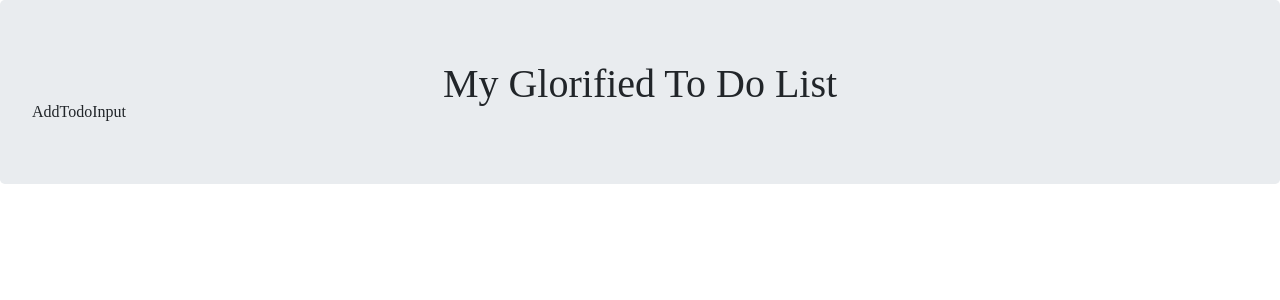
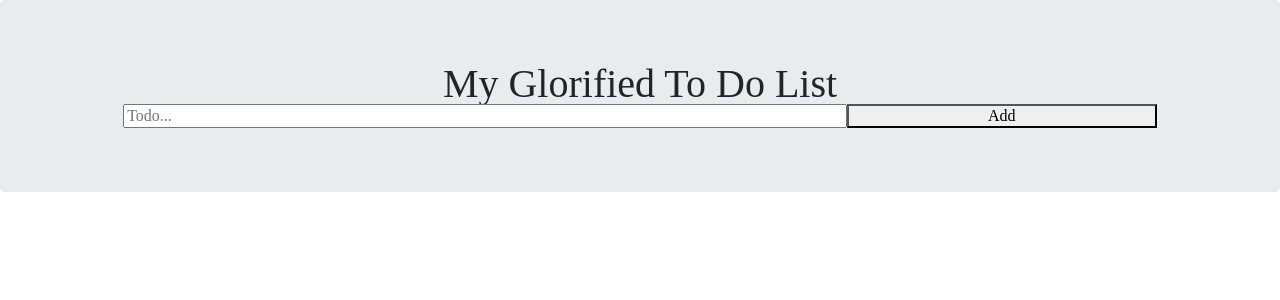
Before and after one commit to vilaj46/glorified-todo, a React (Create React App) app: page / in a window 1280 px wide. Shown: the top 300 px of the page. Built offline with nearby package versions, Linux system fonts and the light colour scheme.

Commit message:
Updated AddTodoInput into a form.

```diff
--- a/src/components/AddTodoInput/AddTodoInput.js
+++ b/src/components/AddTodoInput/AddTodoInput.js
@@ -1,7 +1,23 @@
-import React from "react";
+import React, { useState } from "react";
+
+import styles from "./AddTodoInput.module.css";
 
 const AddTodoInput = () => {
-  return <p>AddTodoInput</p>;
+  const [value, setValue] = useState("");
+  return (
+    <form className={styles.form}>
+      <input
+        type="text"
+        placeholder="Todo..."
+        value={value}
+        className={styles.input}
+        onChange={(e) => setValue(e.target.value)}
+      />
+      <button type="button" className={styles.button}>
+        Add
+      </button>
+    </form>
+  );
 };
 
 export default AddTodoInput;
--- /dev/null
+++ b/src/components/AddTodoInput/AddTodoInput.module.css
@@ -0,0 +1,14 @@
+.form {
+  display: flex;
+  width: 100%;
+  width: 85%;
+  margin: 0 auto;
+}
+
+.input {
+  width: 70%;
+}
+
+.button {
+  width: 30%;
+}
--- a/src/components/App/App.js
+++ b/src/components/App/App.js
@@ -7,6 +7,8 @@ import styles from "./App.module.css";
 import AddTodoInput from "../AddTodoInput/AddTodoInput";
 
 function App() {
+  // const [items] = useState([]);
+
   return (
     <Jumbotron>
       <header className={styles.header}>
```
Also changed, not shown: 2 other files (tests, documents, lock files or other folders).
